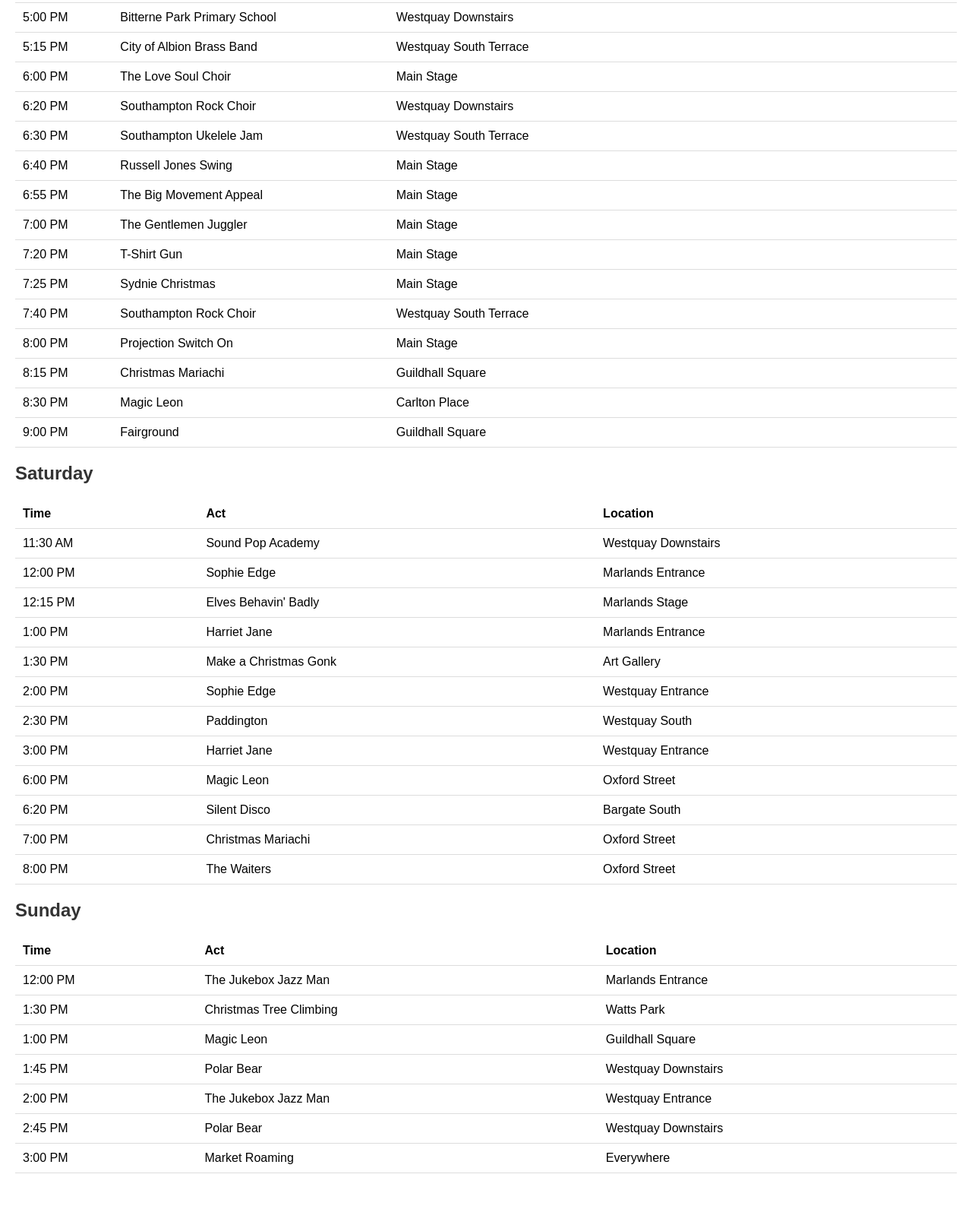
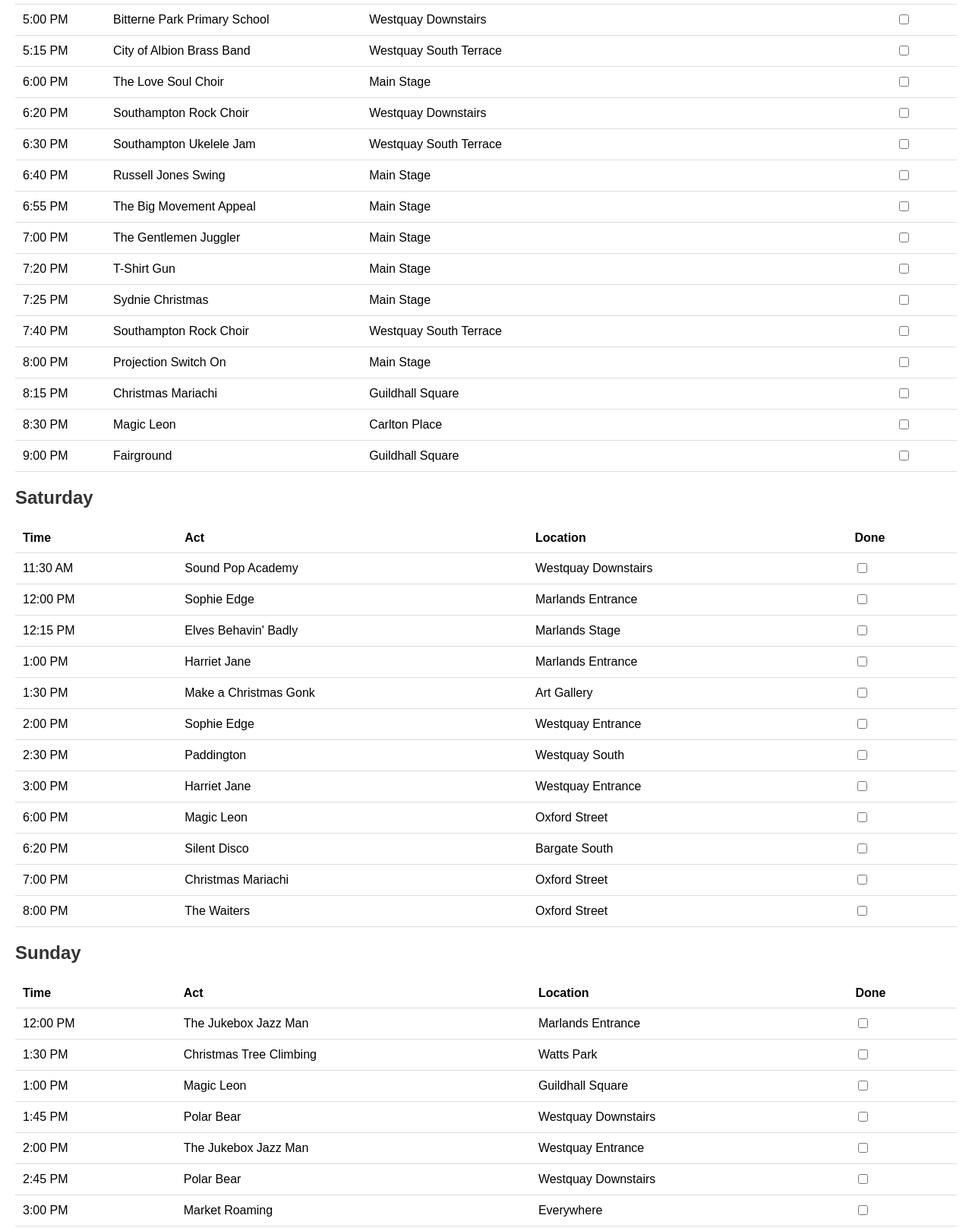
Before and after one commit to reyewon/christmas, a plain HTML site: page index.html in a window 1280 px wide. Shown: the part 270-1886 px from the top of the page at 76% size. Before the commit the page ends 1854 px from the top, so only its background shows below. Drawn offline with Linux system fonts and the light colour scheme.

Commit message:
Update index.html

```diff
--- a/index.html
+++ b/index.html
@@ -9,7 +9,7 @@
 <body>
     <div class="tabs">
         <button onclick="showTab('schedule')">View Schedule</button>
-        <button onclick="showTab('checklist')">Checklist</button>
+        <button onclick="showTab('roaming')">Roaming</button>
     </div>
 
     <!-- Schedule Tab -->
@@ -19,71 +19,176 @@
         <!-- Friday Schedule -->
         <h2>Friday</h2>
         <table>
-            <tr><th>Time</th><th>Act</th><th>Location</th></tr>
-            <tr class="above-bar"><td>4:30 PM</td><td>Roaming Street Theatre</td><td>Above Bar, West Quay, Marlands, Guildhall Square, Below Bar</td></tr>
-            <tr class="westquay"><td>5:00 PM</td><td>Bitterne Park Primary School</td><td>Westquay Downstairs</td></tr>
-            <tr class="westquay"><td>5:15 PM</td><td>City of Albion Brass Band</td><td>Westquay South Terrace</td></tr>
-            <tr class="main-stage"><td>6:00 PM</td><td>The Love Soul Choir</td><td>Main Stage</td></tr>
-            <tr class="westquay"><td>6:20 PM</td><td>Southampton Rock Choir</td><td>Westquay Downstairs</td></tr>
-            <tr class="westquay"><td>6:30 PM</td><td>Southampton Ukelele Jam</td><td>Westquay South Terrace</td></tr>
-            <tr class="main-stage"><td>6:40 PM</td><td>Russell Jones Swing</td><td>Main Stage</td></tr>
-            <tr class="main-stage"><td>6:55 PM</td><td>The Big Movement Appeal</td><td>Main Stage</td></tr>
-            <tr class="main-stage"><td>7:00 PM</td><td>The Gentlemen Juggler</td><td>Main Stage</td></tr>
-            <tr class="main-stage"><td>7:20 PM</td><td>T-Shirt Gun</td><td>Main Stage</td></tr>
-            <tr class="main-stage"><td>7:25 PM</td><td>Sydnie Christmas</td><td>Main Stage</td></tr>
-            <tr class="westquay"><td>7:40 PM</td><td>Southampton Rock Choir</td><td>Westquay South Terrace</td></tr>
-            <tr class="main-stage"><td>8:00 PM</td><td>Projection Switch On</td><td>Main Stage</td></tr>
-            <tr class="guildhall"><td>8:15 PM</td><td>Christmas Mariachi</td><td>Guildhall Square</td></tr>
-            <tr class="carlton-place"><td>8:30 PM</td><td>Magic Leon</td><td>Carlton Place</td></tr>
-            <tr class="guildhall"><td>9:00 PM</td><td>Fairground</td><td>Guildhall Square</td></tr>
+            <tr><th>Time</th><th>Act</th><th>Location</th><th>Done</th></tr>
+            <tr class="above-bar">
+                <td>4:30 PM</td><td>Roaming Street Theatre</td><td>Above Bar, West Quay, Marlands, Guildhall Square, Below Bar</td>
+                <td><input type="checkbox" id="friday-roaming-430"></td>
+            </tr>
+            <tr class="westquay">
+                <td>5:00 PM</td><td>Bitterne Park Primary School</td><td>Westquay Downstairs</td>
+                <td><input type="checkbox" id="friday-bitterne-school-500"></td>
+            </tr>
+            <tr class="westquay">
+                <td>5:15 PM</td><td>City of Albion Brass Band</td><td>Westquay South Terrace</td>
+                <td><input type="checkbox" id="friday-city-brass-band-515"></td>
+            </tr>
+            <tr class="main-stage">
+                <td>6:00 PM</td><td>The Love Soul Choir</td><td>Main Stage</td>
+                <td><input type="checkbox" id="friday-love-soul-choir-600"></td>
+            </tr>
+            <tr class="westquay">
+                <td>6:20 PM</td><td>Southampton Rock Choir</td><td>Westquay Downstairs</td>
+                <td><input type="checkbox" id="friday-rock-choir-620"></td>
+            </tr>
+            <tr class="westquay">
+                <td>6:30 PM</td><td>Southampton Ukelele Jam</td><td>Westquay South Terrace</td>
+                <td><input type="checkbox" id="friday-ukelele-jam-630"></td>
+            </tr>
+            <tr class="main-stage">
+                <td>6:40 PM</td><td>Russell Jones Swing</td><td>Main Stage</td>
+                <td><input type="checkbox" id="friday-russell-jones-640"></td>
+            </tr>
+            <tr class="main-stage">
+                <td>6:55 PM</td><td>The Big Movement Appeal</td><td>Main Stage</td>
+                <td><input type="checkbox" id="friday-big-movement-appeal-655"></td>
+            </tr>
+            <tr class="main-stage">
+                <td>7:00 PM</td><td>The Gentlemen Juggler</td><td>Main Stage</td>
+                <td><input type="checkbox" id="friday-gentlemen-juggler-700"></td>
+            </tr>
+            <tr class="main-stage">
+                <td>7:20 PM</td><td>T-Shirt Gun</td><td>Main Stage</td>
+                <td><input type="checkbox" id="friday-tshirt-gun-720"></td>
+            </tr>
+            <tr class="main-stage">
+                <td>7:25 PM</td><td>Sydnie Christmas</td><td>Main Stage</td>
+                <td><input type="checkbox" id="friday-sydnie-christmas-725"></td>
+            </tr>
+            <tr class="westquay">
+                <td>7:40 PM</td><td>Southampton Rock Choir</td><td>Westquay South Terrace</td>
+                <td><input type="checkbox" id="friday-rock-choir-740"></td>
+            </tr>
+            <tr class="main-stage">
+                <td>8:00 PM</td><td>Projection Switch On</td><td>Main Stage</td>
+                <td><input type="checkbox" id="friday-projection-switch-800"></td>
+            </tr>
+            <tr class="guildhall">
+                <td>8:15 PM</td><td>Christmas Mariachi</td><td>Guildhall Square</td>
+                <td><input type="checkbox" id="friday-christmas-mariachi-815"></td>
+            </tr>
+            <tr class="carlton-place">
+                <td>8:30 PM</td><td>Magic Leon</td><td>Carlton Place</td>
+                <td><input type="checkbox" id="friday-magic-leon-830"></td>
+            </tr>
+            <tr class="guildhall">
+                <td>9:00 PM</td><td>Fairground</td><td>Guildhall Square</td>
+                <td><input type="checkbox" id="friday-fairground-900"></td>
+            </tr>
         </table>
 
         <!-- Saturday Schedule -->
         <h2>Saturday</h2>
         <table>
-            <tr><th>Time</th><th>Act</th><th>Location</th></tr>
-            <tr class="westquay"><td>11:30 AM</td><td>Sound Pop Academy</td><td>Westquay Downstairs</td></tr>
-            <tr class="marlands"><td>12:00 PM</td><td>Sophie Edge</td><td>Marlands Entrance</td></tr>
-            <tr class="marlands"><td>12:15 PM</td><td>Elves Behavin' Badly</td><td>Marlands Stage</td></tr>
-            <tr class="marlands"><td>1:00 PM</td><td>Harriet Jane</td><td>Marlands Entrance</td></tr>
-            <tr class="art-gallery"><td>1:30 PM</td><td>Make a Christmas Gonk</td><td>Art Gallery</td></tr>
-            <tr class="westquay"><td>2:00 PM</td><td>Sophie Edge</td><td>Westquay Entrance</td></tr>
-            <tr class="westquay"><td>2:30 PM</td><td>Paddington</td><td>Westquay South</td></tr>
-            <tr class="westquay"><td>3:00 PM</td><td>Harriet Jane</td><td>Westquay Entrance</td></tr>
-            <tr class="oxford-street"><td>6:00 PM</td><td>Magic Leon</td><td>Oxford Street</td></tr>
-            <tr class="silent-disco"><td>6:20 PM</td><td>Silent Disco</td><td>Bargate South</td></tr>
-            <tr class="oxford-street"><td>7:00 PM</td><td>Christmas Mariachi</td><td>Oxford Street</td></tr>
-            <tr class="oxford-street"><td>8:00 PM</td><td>The Waiters</td><td>Oxford Street</td></tr>
+            <tr><th>Time</th><th>Act</th><th>Location</th><th>Done</th></tr>
+            <tr class="westquay">
+                <td>11:30 AM</td><td>Sound Pop Academy</td><td>Westquay Downstairs</td>
+                <td><input type="checkbox" id="saturday-sound-pop-1130"></td>
+            </tr>
+            <tr class="marlands">
+                <td>12:00 PM</td><td>Sophie Edge</td><td>Marlands Entrance</td>
+                <td><input type="checkbox" id="saturday-sophie-edge-1200"></td>
+            </tr>
+            <tr class="marlands">
+                <td>12:15 PM</td><td>Elves Behavin' Badly</td><td>Marlands Stage</td>
+                <td><input type="checkbox" id="saturday-elves-badly-1215"></td>
+            </tr>
+            <tr class="marlands">
+                <td>1:00 PM</td><td>Harriet Jane</td><td>Marlands Entrance</td>
+                <td><input type="checkbox" id="saturday-harriet-jane-100"></td>
+            </tr>
+            <tr class="art-gallery">
+                <td>1:30 PM</td><td>Make a Christmas Gonk</td><td>Art Gallery</td>
+                <td><input type="checkbox" id="saturday-christmas-gonk-130"></td>
+            </tr>
+            <tr class="westquay">
+                <td>2:00 PM</td><td>Sophie Edge</td><td>Westquay Entrance</td>
+                <td><input type="checkbox" id="saturday-sophie-edge-200"></td>
+            </tr>
+            <tr class="westquay">
+                <td>2:30 PM</td><td>Paddington</td><td>Westquay South</td>
+                <td><input type="checkbox" id="saturday-paddington-230"></td>
+            </tr>
+            <tr class="westquay">
+                <td>3:00 PM</td><td>Harriet Jane</td><td>Westquay Entrance</td>
+                <td><input type="checkbox" id="saturday-harriet-jane-300"></td>
+            </tr>
+            <!-- Evening Events -->
+            <tr class="oxford-street">
+                <td>6:00 PM</td><td>Magic Leon</td><td>Oxford Street</td>
+                <td><input type="checkbox" id="saturday-magic-leon-600"></td>
+            </tr>
+            <tr class="silent-disco">
+                <td>6:20 PM</td><td>Silent Disco</td><td>Bargate South</td>
+                <td><input type="checkbox" id="saturday-silent-disco-620"></td>
+            </tr>
+            <tr class="oxford-street">
+                <td>7:00 PM</td><td>Christmas Mariachi</td><td>Oxford Street</td>
+                <td><input type="checkbox" id="saturday-christmas-mariachi-700"></td>
+            </tr>
+            <tr class="oxford-street">
+                <td>8:00 PM</td><td>The Waiters</td><td>Oxford Street</td>
+                <td><input type="checkbox" id="saturday-the-waiters-800"></td>
+            </tr>
         </table>
 
         <!-- Sunday Schedule -->
         <h2>Sunday</h2>
         <table>
-            <tr><th>Time</th><th>Act</th><th>Location</th></tr>
-            <tr class="marlands"><td>12:00 PM</td><td>The Jukebox Jazz Man</td><td>Marlands Entrance</td></tr>
-            <tr class="watts-park"><td>1:30 PM</td><td>Christmas Tree Climbing</td><td>Watts Park</td></tr>
-            <tr class="guildhall"><td>1:00 PM</td><td>Magic Leon</td><td>Guildhall Square</td></tr>
-            <tr class="westquay"><td>1:45 PM</td><td>Polar Bear</td><td>Westquay Downstairs</td></tr>
-            <tr class="westquay"><td>2:00 PM</td><td>The Jukebox Jazz Man</td><td>Westquay Entrance</td></tr>
-            <tr class="westquay"><td>2:45 PM</td><td>Polar Bear</td><td>Westquay Downstairs</td></tr>
-            <tr class="roaming"><td>3:00 PM</td><td>Market Roaming</td><td>Everywhere</td></tr>
+            <tr><th>Time</th><th>Act</th><th>Location</th><th>Done</th></tr>
+            <tr class="marlands">
+                <td>12:00 PM</td><td>The Jukebox Jazz Man</td><td>Marlands Entrance</td>
+                <td><input type="checkbox" id="sunday-jukebox-jazz-1200"></td>
+            </tr>
+            <tr class="watts-park">
+                <td>1:30 PM</td><td>Christmas Tree Climbing</td><td>Watts Park</td>
+                <td><input type="checkbox" id="sunday-tree-climbing-130"></td>
+            </tr>
+            <tr class="guildhall">
+                <td>1:00 PM</td><td>Magic Leon</td><td>Guildhall Square</td>
+                <td><input type="checkbox" id="sunday-magic-leon-100"></td>
+            </tr>
+            <tr class="westquay">
+                <td>1:45 PM</td><td>Polar Bear</td><td>Westquay Downstairs</td>
+                <td><input type="checkbox" id="sunday-polar-bear-145"></td>
+            </tr>
+            <tr class="westquay">
+                <td>2:00 PM</td><td>The Jukebox Jazz Man</td><td>Westquay Entrance</td>
+                <td><input type="checkbox" id="sunday-jukebox-jazz-200"></td>
+            </tr>
+            <tr class="westquay">
+                <td>2:45 PM</td><td>Polar Bear</td><td>Westquay Downstairs</td>
+                <td><input type="checkbox" id="sunday-polar-bear-245"></td>
+            </tr>
+            <tr class="roaming">
+                <td>3:00 PM</td><td>Market Roaming</td><td>Everywhere</td>
+                <td><input type="checkbox" id="sunday-market-roaming-300"></td>
+            </tr>
         </table>
     </div>
 
-    <!-- Checklist Tab -->
-    <div id="checklist" class="tab-content" style="display: none;">
-        <h1>Checklist</h1>
-        <form id="checklist-form">
-            <label><input type="checkbox" id="roaming-acts"> Roaming Acts</label>
-            <div id="roaming-acts-dropdown" style="display: none;">
-                <label><input type="checkbox" id="ghost-caribou"> Ghost Caribou</label>
-                <label><input type="checkbox" id="bouncing-snowmen"> Bouncing Snowmen</label>
-                <label><input type="checkbox" id="curiosity-christmas-tree"> Curiosity Christmas Tree</label>
-                <!-- Add other roaming acts as needed -->
-            </div>
-            <label><input type="checkbox" id="bitterne-school"> Bitterne Park Primary School</label>
-            <label><input type="checkbox" id="city-brass-band"> City of Albion Brass Band</label>
-            <!-- Add remaining acts from the schedule -->
+    <!-- Roaming Tab -->
+    <div id="roaming" class="tab-content" style="display: none;">
+        <h1>Roaming Street Theatre</h1>
+        <form id="roaming-form">
+            <label><input type="checkbox" id="ghost-caribou"> Ghost Caribou</label>
+            <label><input type="checkbox" id="bouncing-snowmen"> Bouncing Snowmen</label>
+            <label><input type="checkbox" id="curiosity-christmas-tree"> Curiosity Christmas Tree</label>
+            <label><input type="checkbox" id="dickensian-ding-dong"> Dickensian Ding Dong</label>
+            <label><input type="checkbox" id="polar-pip"> Polar Pip</label>
+            <label><input type="checkbox" id="stocking-up"> Stocking Up</label>
+            <label><input type="checkbox" id="phileas-fogg"> Phileas Fogg</label>
+            <label><input type="checkbox" id="elves-with-altitude"> Elves with Altitude</label>
+            <label><input type="checkbox" id="original-mobile-phone"> The Original Mobile Phone</label>
         </form>
     </div>
 
```
